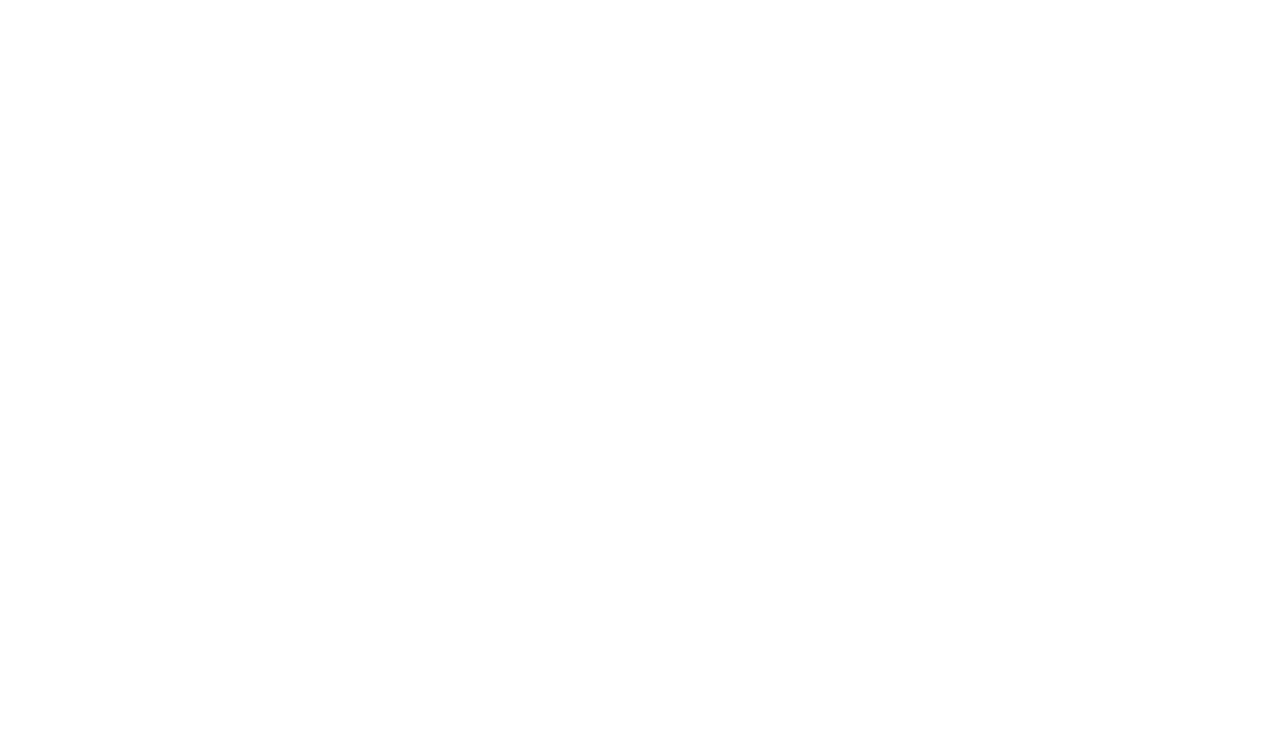
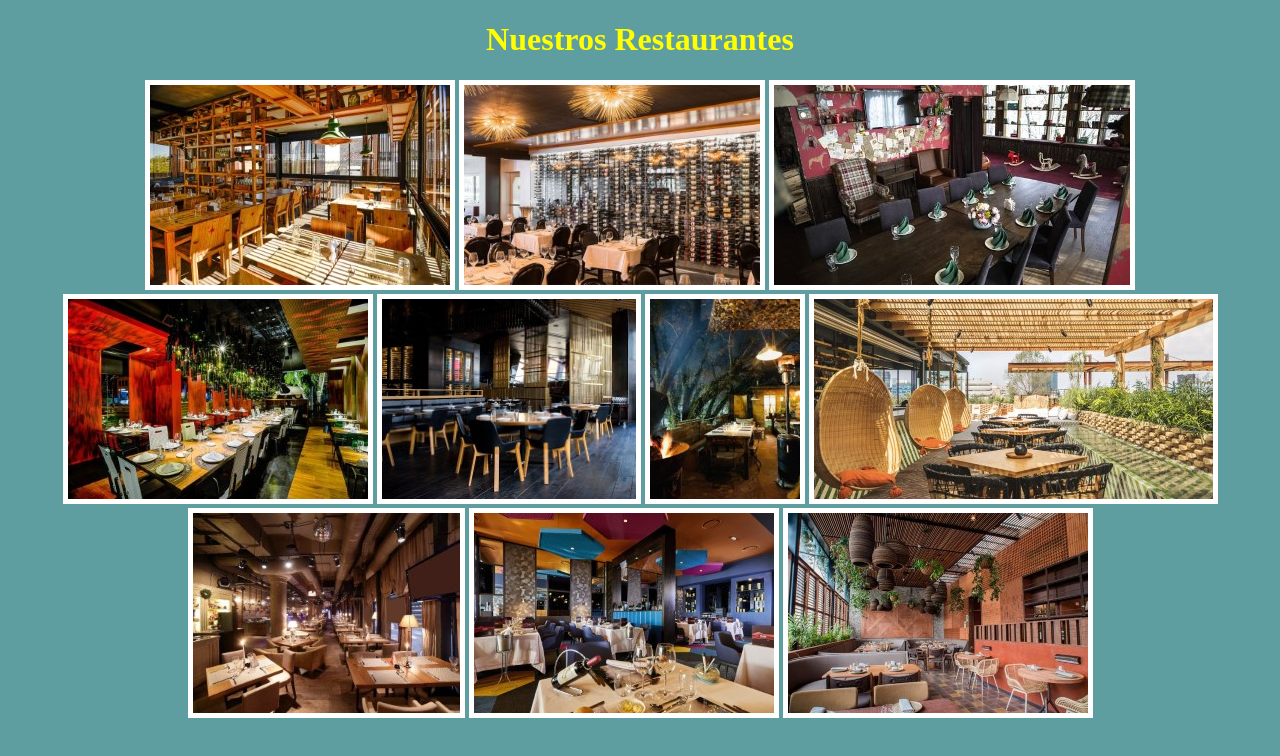
Before and after one commit to Pablobechini/Trabajo2, a plain HTML site: page pages/restaurantes.html in a window 1280 px wide. Drawn offline with Linux system fonts and the light colour scheme.

Commit message:
falta-margen-restos

```diff
--- a/pages/restaurantes.html
+++ b/pages/restaurantes.html
@@ -3,9 +3,41 @@
 <head>
     <meta charset="UTF-8">
     <meta name="viewport" content="width=device-width, initial-scale=1.0">
-    <title>Document</title>
+    <title>Restaurantes</title>
+    <link rel="stylesheet" href="/style/Restaurantes.css">
 </head>
+
 <body>
+<header>
+<h1>
+    Nuestros Restaurantes
+</h1>
+</header>
 
+<main>
+    <img src="/assets/barcelona.png" alt="" style="border: 5px solid white;">
+
+    <img src="/assets/buenos-aires.jpg" alt="" style="border: 5px solid white;">
+
+    <img src="/assets/madrid.jpg" alt="" style="border: 5px solid white;">
+
+    <img src="/assets/miami.jpg" alt="" style="border: 5px solid white;">
+
+    <img src="/assets/paris.jpg" alt="" style="border: 5px solid white;">
+
+    <img src="/assets/pipa.jpg" alt="" style="border: 5px solid white;">
+
+    <img src="/assets/rio-de-janeiro.jpg" alt=""  style="border: 5px solid white;">
+
+    <img src="/assets/roma.jpg" alt="" style="border: 5px solid white;">
+
+    <img src="/assets/rosario.jpg" alt="" style="border: 5px solid white;">
+
+    <img src="/assets/tokio.jpg" alt="" style="border: 5px solid white;">
+
+</main>
+<footer>
+
+</footer>
 </body>
 </html>
--- /dev/null
+++ b/style/Restaurantes.css
@@ -0,0 +1,5 @@
+body{ background-color:cadetblue;
+text-align: center;}
+
+h1{ text-align: center;
+color: yellow;}
```
Also changed, not shown: pages/Productos.html (+1 -1 lines), assets/barcelona.png (added), assets/buenos-aires.jpg (added), assets/madrid.jpg (added), assets/miami.jpg (added), assets/paris.jpg (added), assets/pipa.jpg (added), assets/rio-de-janeiro.jpg (added), assets/roma.jpg (added), assets/rosario.jpg (added), assets/tokio.jpg (added), style/Productos.css (renamed from style/style.css).
